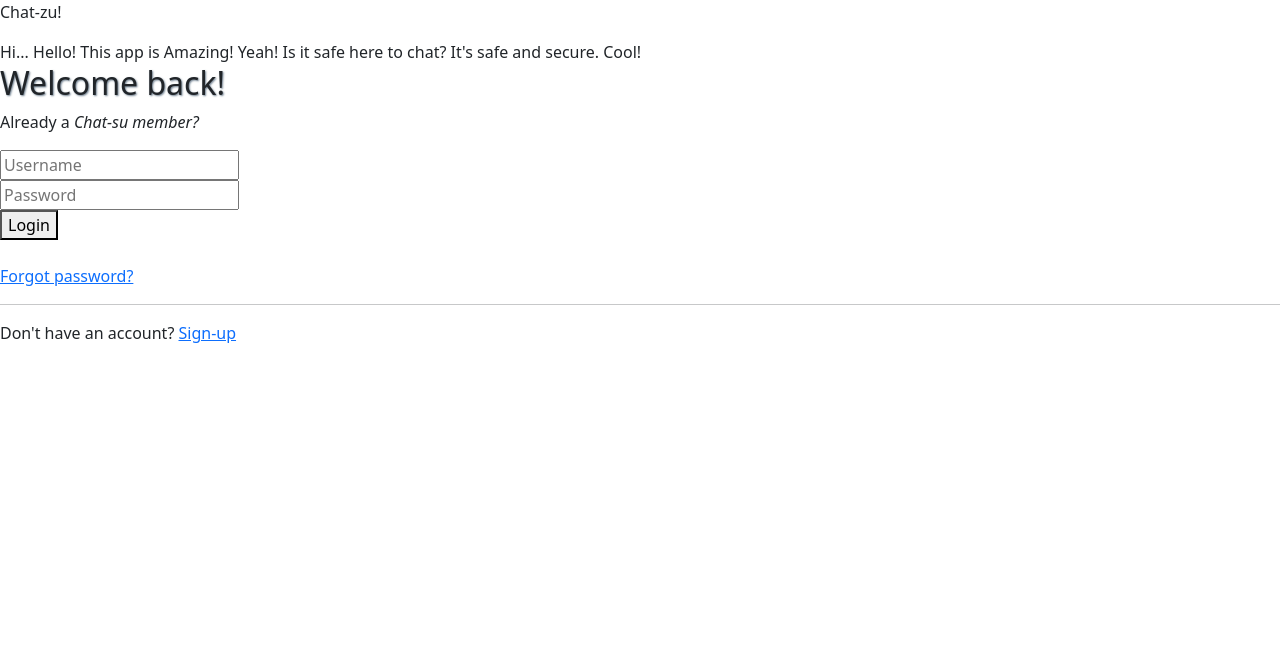
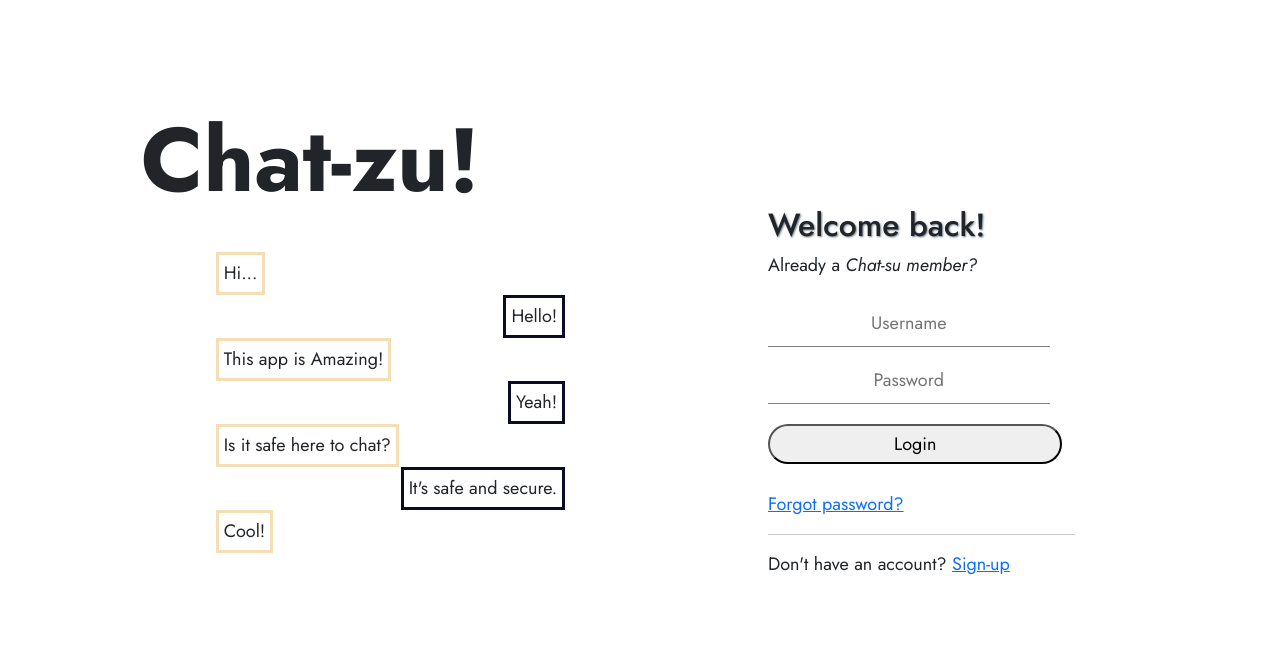
Before and after one commit to VamshiTejaKumbham/Chatzu---A-Realtime-Chat-Application, a website: page index.html in a window 1280 px wide. Drawn offline with nearby package versions, Linux system fonts and the light colour scheme.

Commit message:
Attached styles

```diff
--- a/index.html
+++ b/index.html
@@ -15,7 +15,7 @@
 
     <link href="https://fonts.googleapis.com/css2?family=Jost:ital,wght@0,100..900;1,100..900&family=Poppins:ital,wght@0,100;0,200;0,300;0,400;0,500;0,600;0,700;0,800;0,900;1,100;1,200;1,300;1,400;1,500;1,600;1,700;1,800;1,900&display=swap" rel="stylesheet">
 
-    <link rel="stylesheet" href="./login.css">
+    <link rel="stylesheet" href="./index.css">
     <title>Welcome, Chatsu-san!</title>
 
         <script src="https://cdnjs.cloudflare.com/ajax/libs/css-doodle/0.39.0/css-doodle.min.js"></script>
```
Also changed, not shown: chat.html (+1 -1 lines).
